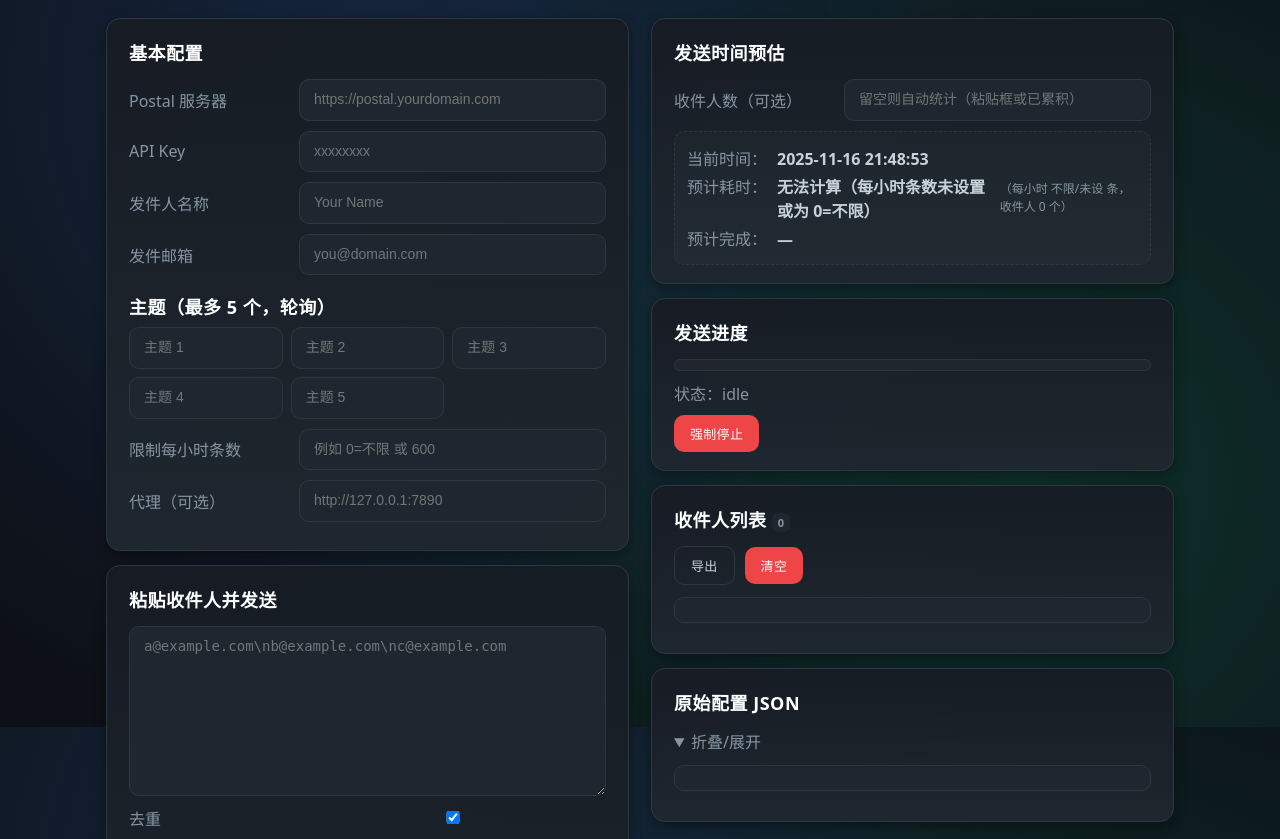
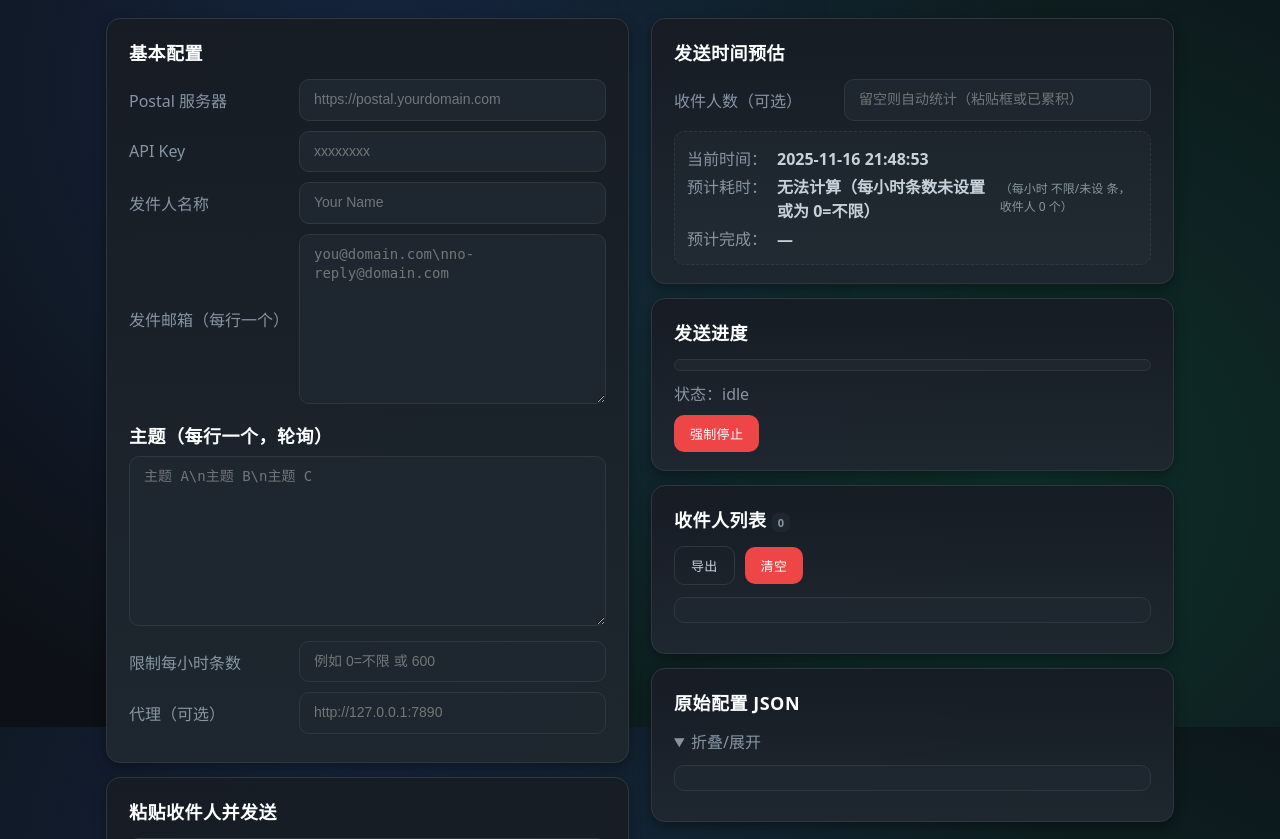
Before and after one commit to w243420707/mailer, a Python web app: template webapp/templates/index.html in a window 1280 px wide. Shown: the part 73-912 px from the top of the page. Run offline with Jinja, Linux system fonts and the light colour scheme; the template is opened without the code that fills it, so the values that code supplies are empty.

Commit message:
20251117054851

```diff
--- a/webapp/static/main.js
+++ b/webapp/static/main.js
@@ -13,13 +13,16 @@ async function fetchConfig() {
   setVal('postal.server', j?.postal?.server);
   setVal('postal.key', j?.postal?.key);
   setVal('postal.from_name', j?.postal?.from_name);
-  setVal('postal.from_email', j?.postal?.from_email);
-  const subs = (j?.setting?.subjects || []).filter(x => (x ?? '').toString().trim() !== '');
-  setVal('setting.subject1', subs[0] || (j?.setting?.subject || ''));
-  setVal('setting.subject2', subs[1] || '');
-  setVal('setting.subject3', subs[2] || '');
-  setVal('setting.subject4', subs[3] || '');
-  setVal('setting.subject5', subs[4] || '');
+  // 发件邮箱：支持数组或单值
+  const froms = Array.isArray(j?.postal?.from_emails)
+    ? j.postal.from_emails
+    : (j?.postal?.from_email ? [j.postal.from_email] : []);
+  setVal('postal.from_emails', (froms || []).filter(Boolean).join('\n'));
+  // 主题：支持数组或单值
+  const subs = (j?.setting?.subjects || [])
+    .filter(x => (x ?? '').toString().trim() !== '');
+  const subLines = subs.length ? subs : ((j?.setting?.subject ? [j.setting.subject] : []));
+  setVal('setting.subjects_multiline', (subLines || []).join('\n'));
   // 兼容旧字段 limit：优先 per_hour_limit
   setVal('setting.per_hour_limit', j?.setting?.per_hour_limit ?? j?.setting?.limit);
   setVal('setting.proxy', j?.setting?.proxy);
@@ -36,27 +39,26 @@ get('save').onclick = async () => {
   // 简单校验
   const server = getVal('postal.server').trim();
   const key = getVal('postal.key').trim();
-  const from_email = getVal('postal.from_email').trim();
-  if (!server || !key || !from_email) {
-    alert('server / key / from_email 不能为空');
+  const from_emails_lines = (getVal('postal.from_emails') || '').split(/\r?\n/).map(s=>s.trim()).filter(Boolean);
+  if (!server || !key || from_emails_lines.length === 0) {
+    alert('server / key / from_emails 至少需要一个');
     return;
   }
 
   // 组装完整配置对象，避免丢字段
-  const subjects = [
-    getVal('setting.subject1').trim(),
-    getVal('setting.subject2').trim(),
-    getVal('setting.subject3').trim(),
-    getVal('setting.subject4').trim(),
-    getVal('setting.subject5').trim(),
-  ].filter(x => !!x);
+  const subjects = (getVal('setting.subjects_multiline') || '')
+    .split(/\r?\n/)
+    .map(s => s.trim())
+    .filter(Boolean);
   const perHour = Number(getVal('setting.per_hour_limit') || 0);
   const payload = {
     postal: {
       server,
       key,
       from_name: getVal('postal.from_name'),
-      from_email
+      // 新：发件邮箱列表，同时兼容旧字段 from_email
+      from_emails: from_emails_lines,
+      from_email: from_emails_lines[0] || ''
     },
     setting: {
       subjects,
--- a/webapp/templates/index.html
+++ b/webapp/templates/index.html
@@ -39,22 +39,16 @@
                 <input id="postal.from_name" class="input" type="text" placeholder="Your Name" />
               </div>
               <div class="row">
-                <label class="muted">发件邮箱</label>
-                <input id="postal.from_email" class="input" type="email" placeholder="you@domain.com" />
+                <label class="muted">发件邮箱（每行一个）</label>
+                <textarea id="postal.from_emails" class="textarea" placeholder="you@domain.com\nno-reply@domain.com"></textarea>
               </div>
             </section>
 
             <section>
               <div class="section-title">
-                <h3 style="margin:0">主题（最多 5 个，轮询）</h3>
+                <h3 style="margin:0">主题（每行一个，轮询）</h3>
               </div>
-              <div class="subjects">
-                <input id="setting.subject1" class="input" placeholder="主题 1" />
-                <input id="setting.subject2" class="input" placeholder="主题 2" />
-                <input id="setting.subject3" class="input" placeholder="主题 3" />
-                <input id="setting.subject4" class="input" placeholder="主题 4" />
-                <input id="setting.subject5" class="input" placeholder="主题 5" />
-              </div>
+              <textarea id="setting.subjects_multiline" class="textarea" placeholder="主题 A\n主题 B\n主题 C"></textarea>
               <div class="row" style="margin-top:10px;">
                 <label class="muted">限制每小时条数</label>
                 <input id="setting.per_hour_limit" class="input" type="number" placeholder="例如 0=不限 或 600" />
```
Also changed, not shown: webapp/app.py (+24 -3 lines).
